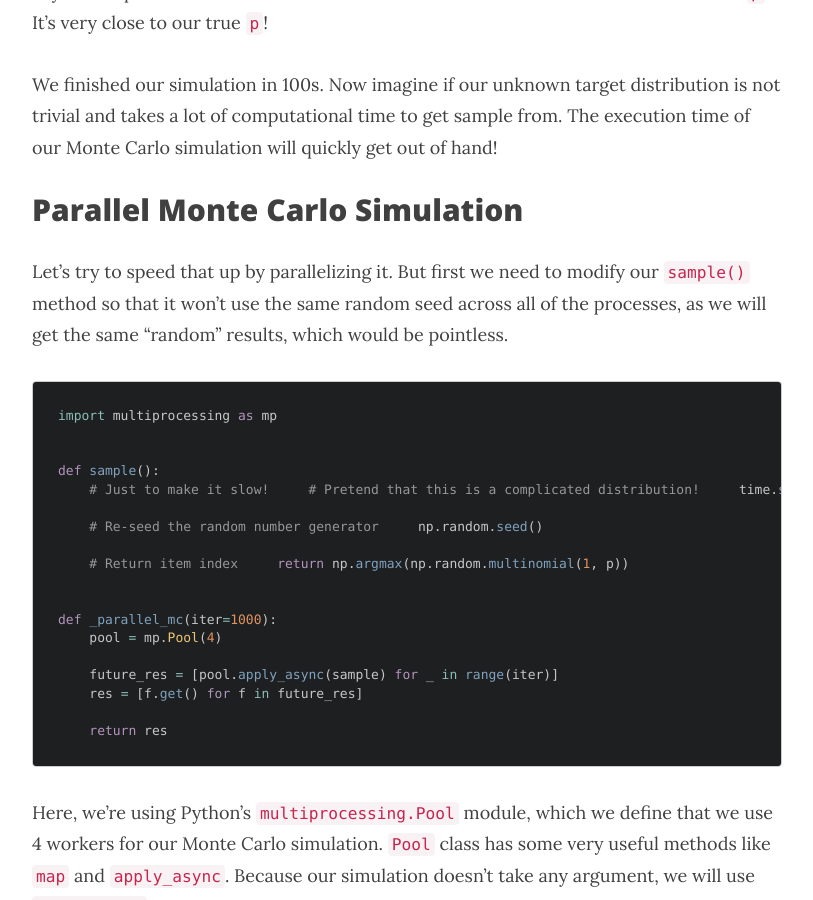
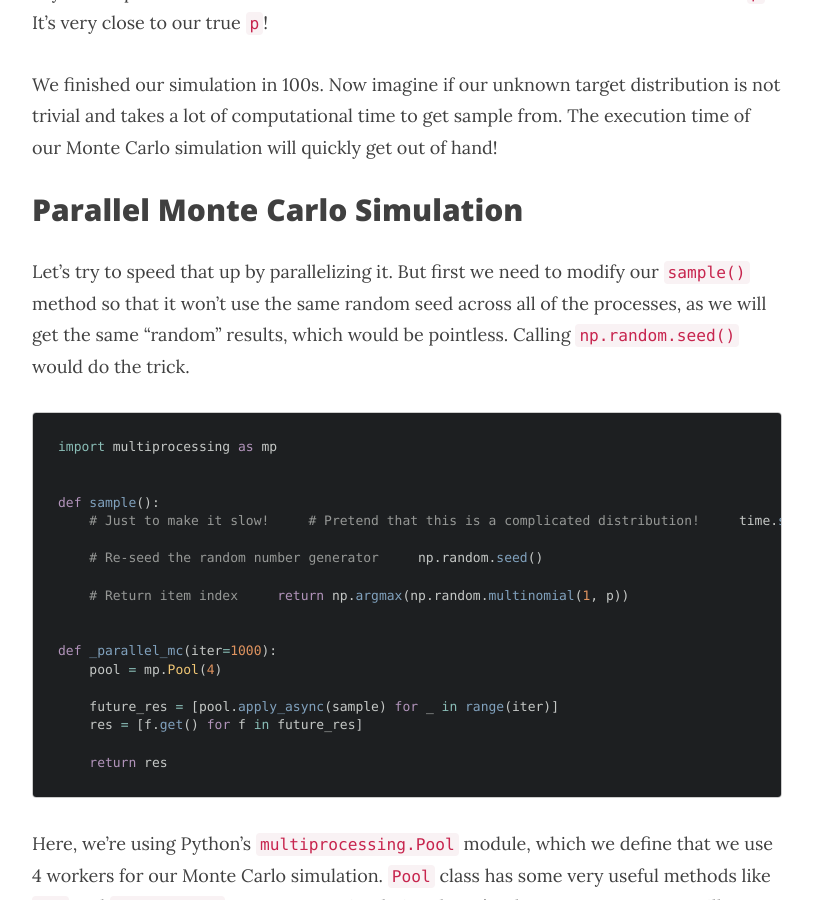
Before and after one commit to hsyodysseyjr/wiseodd0, a Jekyll site: the page built from _posts/2016-06-13-parallel-monte-carlo.md, in a window 1280 px wide and 900 px high, scrolled down 2733 px. Shown: the whole window, without its empty margins (233-1046 px from the left). Built offline with Jekyll 4.4.1, drawn with Linux system fonts in a browser that asks for light colours; nearby versions of some CDN libraries; comment, search, counter and statistics services are not loaded.

Commit message:
Add code

````diff
--- a/_posts/2016-06-13-parallel-monte-carlo.md
+++ b/_posts/2016-06-13-parallel-monte-carlo.md
@@ -80,7 +80,7 @@ We finished our simulation in 100s. Now imagine if our unknown target distributi
 
 <h2 class="section-header">Parallel Monte Carlo Simulation</h2>
 
-Let's try to speed that up by parallelizing it. But first we need to modify our `sample()` method so that it won't use the same random seed across all of the processes, as we will get the same "random" results, which would be pointless.
+Let's try to speed that up by parallelizing it. But first we need to modify our `sample()` method so that it won't use the same random seed across all of the processes, as we will get the same "random" results, which would be pointless. Calling `np.random.seed()` would do the trick.
 
 ``` python
 import multiprocessing as mp
````
